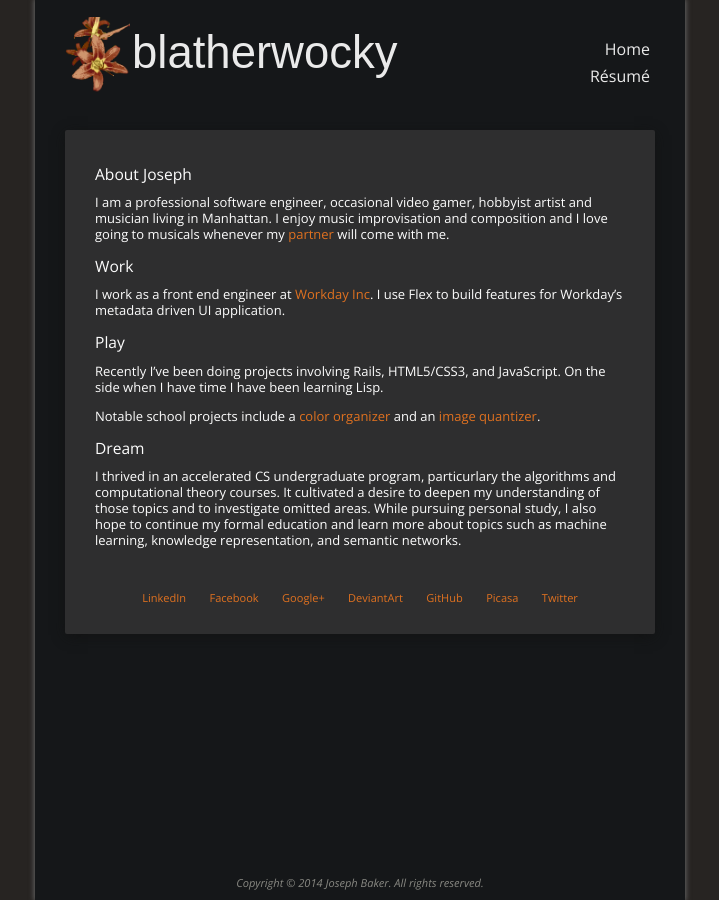
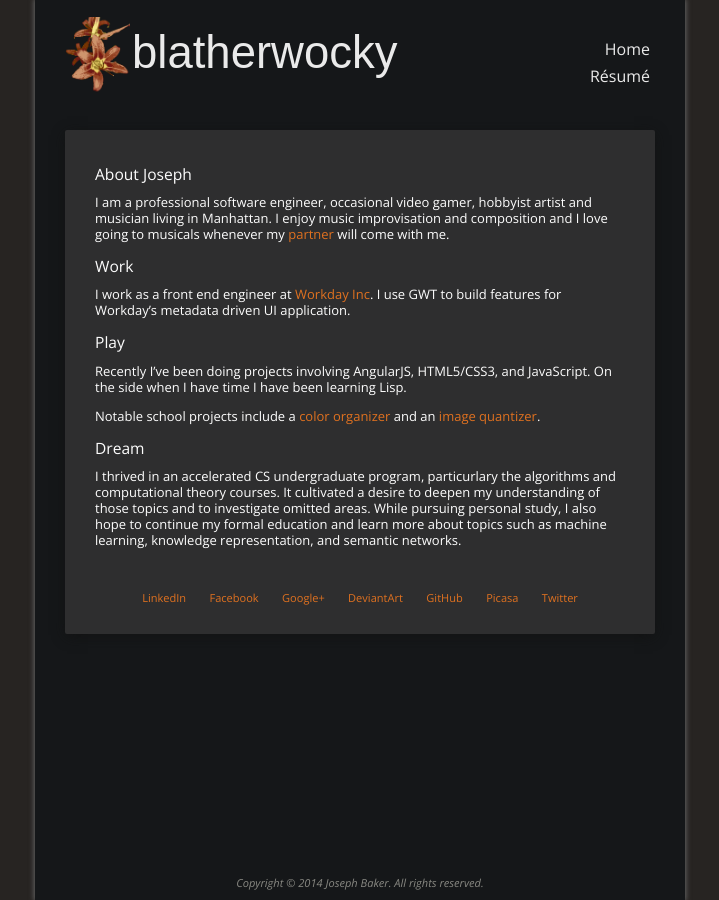
Before and after one commit to blatherwock/blatherwock.github.com, a Jekyll site: the page built from index.md, in a window 1280 px wide. Shown: the whole page, without its empty margins (280-999 px from the left). Built offline with Jekyll 4.4.1, drawn with Linux system fonts in a browser that asks for light colours; some web fonts are replaced.

Commit message:
Update index.md
Updating index with relevant technologies.

```diff
--- a/index.md
+++ b/index.md
@@ -13,13 +13,13 @@ I am a professional software engineer, occasional video gamer, hobbyist artist a
 Work
 ----
 
-I work as a front end engineer at [Workday Inc][workday]. I use Flex to build features for Workday's metadata driven UI application.
+I work as a front end engineer at [Workday Inc][workday]. I use GWT to build features for Workday's metadata driven UI application.
 
 
 Play
 ----
 
-Recently I've been doing projects involving Rails, HTML5/CSS3, and JavaScript. On the side when I have time I have been learning Lisp.
+Recently I've been doing projects involving AngularJS, HTML5/CSS3, and JavaScript. On the side when I have time I have been learning Lisp.
 
 Notable school projects include a [color organizer][color_sorter] and an [image quantizer][color_proportion].
 
```
